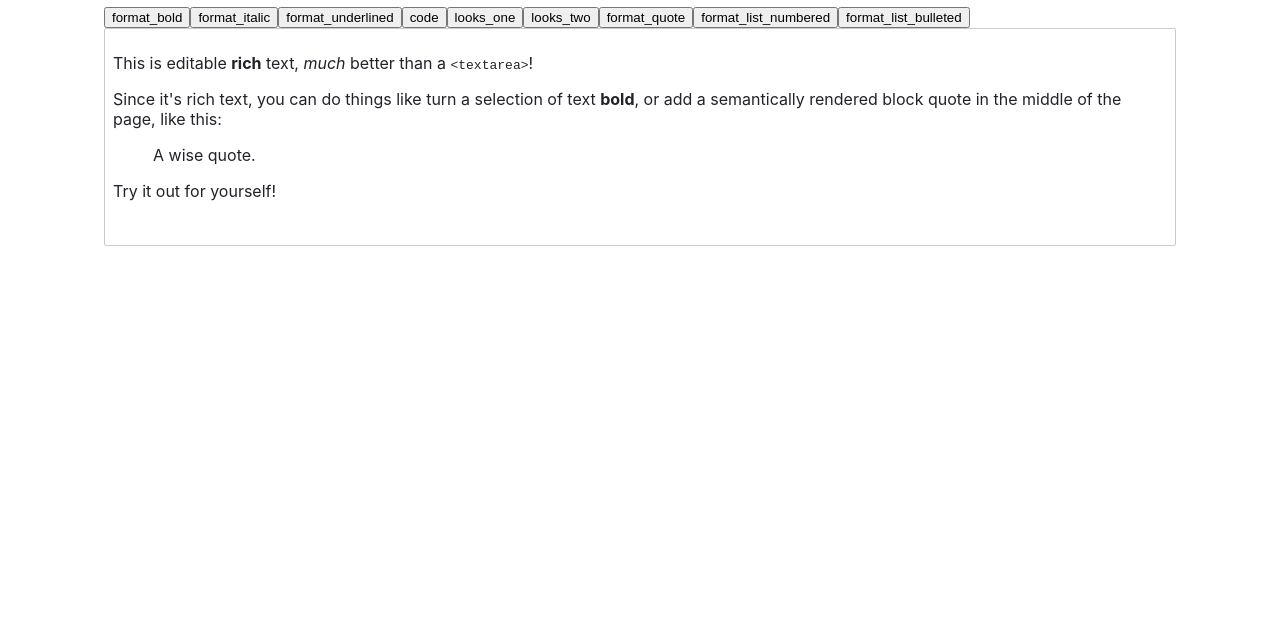
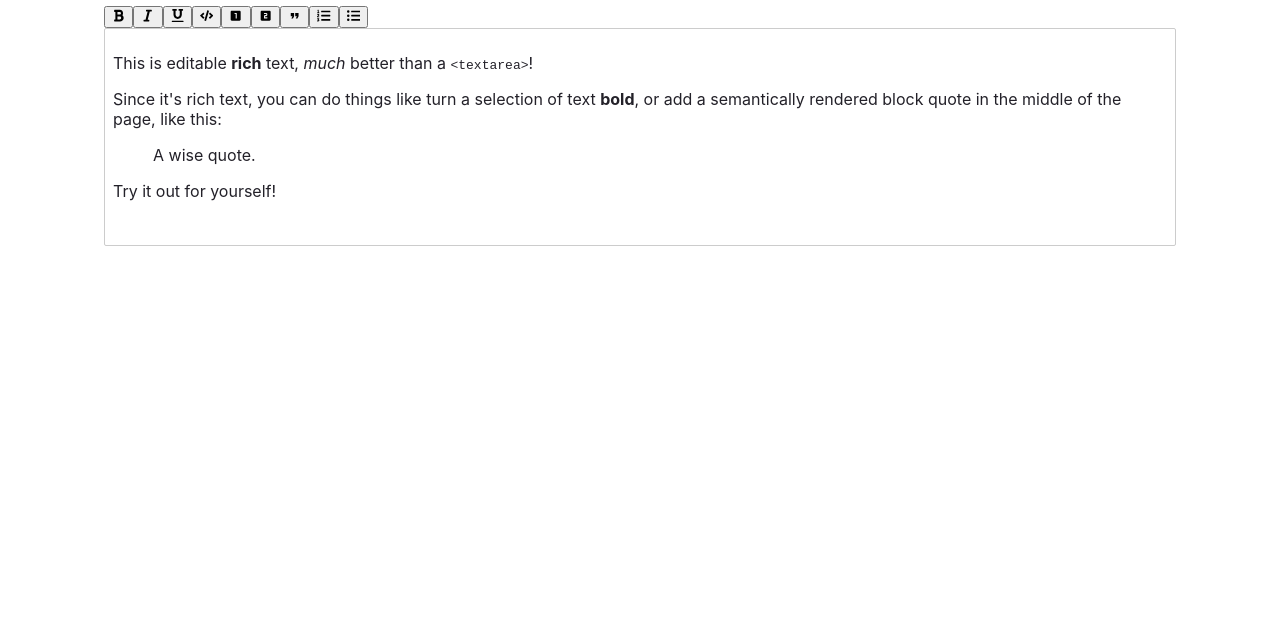
Before and after one commit to yasirrose/gatesby-slatejs, a Gatsby site: page / in a window 1280 px wide. Shown: the part 180-800 px from the top of the page. Built offline with nearby package versions, Linux system fonts and the light colour scheme; Gatsby itself is replaced by a stand-in of ours.

Commit message:
Added the Icons

```diff
--- a/package.json
+++ b/package.json
@@ -21,6 +21,7 @@
     "is-hotkey": "^0.2.0",
     "react": "^17.0.1",
     "react-dom": "^17.0.1",
+    "react-icons": "^4.2.0",
     "sass": "^1.32.11",
     "slate": "^0.62.0",
     "slate-history": "^0.62.0",
--- a/src/pages/index.js
+++ b/src/pages/index.js
@@ -1,31 +1,24 @@
 import '../scss/style.scss'
-import React, { useCallback, useMemo, useState } from 'react'
+import React, {useCallback, useMemo, useState} from 'react'
 import isHotkey from 'is-hotkey'
-import { Editable, withReact, useSlate, Slate } from 'slate-react'
+import {Editable, Slate, useSlate, withReact} from 'slate-react'
 
-import {
-  Editor,
-  Transforms,
-  createEditor,
-  Descendant,
-  Element as SlateElement,
-} from 'slate'
+import {FaBold, FaCode, FaItalic, FaListOl, FaListUl, FaUnderline} from 'react-icons/fa';
+import {MdFormatQuote, MdLooksOne, MdLooksTwo} from "react-icons/md";
 
-import { withHistory } from 'slate-history'
 
-// import { Button, Icon, Toolbar } from '../components'
+import {createEditor, Editor, Element as SlateElement, Transforms,} from 'slate'
 
-const Button = ({children}) => {
-  return <span>{children}</span>
-}
-const Icon = ({children}) => {
-  return <button>{children}</button>
+import {withHistory} from 'slate-history'
+
+const CustomButton = ({active, children}) => {
+  return <button className={active === true ? 'active': ''}>{children}</button>
 }
 
+
 const Toolbar = ({children}) => {
-  return <button>{children}</button>
+  return <div style={{display: 'flex' }}>{children}</div>
 }
-
 
 
 const HOTKEYS = {
@@ -45,15 +38,6 @@ const pageStyles = {
 
 
 const IndexPage = () => {
-  // const editor = useMemo(() => withReact(createEditor()), [])
-  // const [value, setValue] = useState([
-  //   {
-  //     type: 'paragraph',
-  //     children: [{ text: 'A line of text in a paragraph.' }],
-  //   },
-  // ]);
-
-
   const initialValue = [
     {
       type: 'paragraph',
@@ -117,30 +101,39 @@ const IndexPage = () => {
   const BlockButton = ({ format, icon }) => {
     const editor = useSlate()
     return (
-        <Button
+        <CustomButton
             active={isBlockActive(editor, format)}
             onMouseDown={event => {
               event.preventDefault()
               toggleBlock(editor, format)
             }}
         >
-          <Icon>{icon}</Icon>
-        </Button>
+          { icon ===  'looks_one' ? <MdLooksOne></MdLooksOne> :
+              icon===  'looks_two' ? <MdLooksTwo></MdLooksTwo> :
+                  icon===  'format_quote' ? <MdFormatQuote></MdFormatQuote>:
+                      icon === 'format_list_numbered' ? <FaListOl></FaListOl> :
+            icon === 'format_list_bulleted' ? <FaListUl></FaListUl> : ''
+          }
+        </CustomButton>
     )
   }
 
   const MarkButton = ({ format, icon }) => {
     const editor = useSlate()
     return (
-        <Button
+        <CustomButton
             active={isMarkActive(editor, format)}
             onMouseDown={event => {
               event.preventDefault()
               toggleMark(editor, format)
             }}
         >
-          <Icon>{icon}</Icon>
-        </Button>
+          {icon === 'format_bold'
+              ? <FaBold></FaBold> : icon=== 'format_italic'
+                  ? <FaItalic></FaItalic> : icon=== 'format_underlined'
+                  ? <FaUnderline></FaUnderline>: icon ==='code'
+                  ? <FaCode></FaCode> : ''}
+        </CustomButton>
     )
   }
 
@@ -193,8 +186,6 @@ const IndexPage = () => {
     return !!match
   }
 
-
-
   const toggleBlock = (editor, format) => {
     const isActive = isBlockActive(editor, format)
     const isList = LIST_TYPES.includes(format)
@@ -227,17 +218,18 @@ const IndexPage = () => {
           onChange={newValue => setValue(newValue)}
       >
 
-        <div style={{display : "flex"}}>
-          <MarkButton format="bold" icon="format_bold" />
-          <MarkButton format="italic" icon="format_italic" />
-          <MarkButton format="underline" icon="format_underlined" />
-          <MarkButton format="code" icon="code" />
-          <BlockButton format="heading-one" icon="looks_one" />
-          <BlockButton format="heading-two" icon="looks_two" />
-          <BlockButton format="block-quote" icon="format_quote" />
-          <BlockButton format="numbered-list" icon="format_list_numbered" />
-          <BlockButton format="bulleted-list" icon="format_list_bulleted" />
-        </div>
+
+        <Toolbar>
+          <MarkButton format="bold" icon="format_bold"/>
+          <MarkButton format="italic" icon="format_italic"/>
+          <MarkButton format="underline" icon="format_underlined"/>
+          <MarkButton format="code" icon="code"/>
+          <BlockButton format="heading-one" icon="looks_one"/>
+          <BlockButton format="heading-two" icon="looks_two"/>
+          <BlockButton format="block-quote" icon="format_quote"/>
+          <BlockButton format="numbered-list" icon="format_list_numbered"/>
+          <BlockButton format="bulleted-list" icon="format_list_bulleted"/>
+        </Toolbar>
 
 
         <Editable
```
Also changed, not shown: 1 other file.
